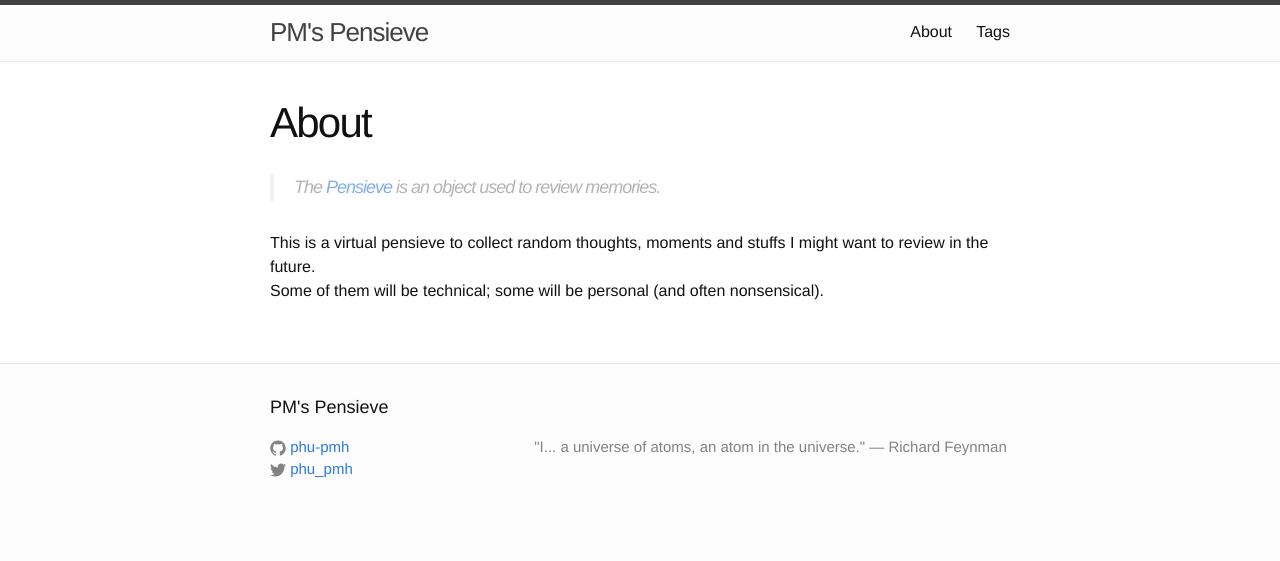
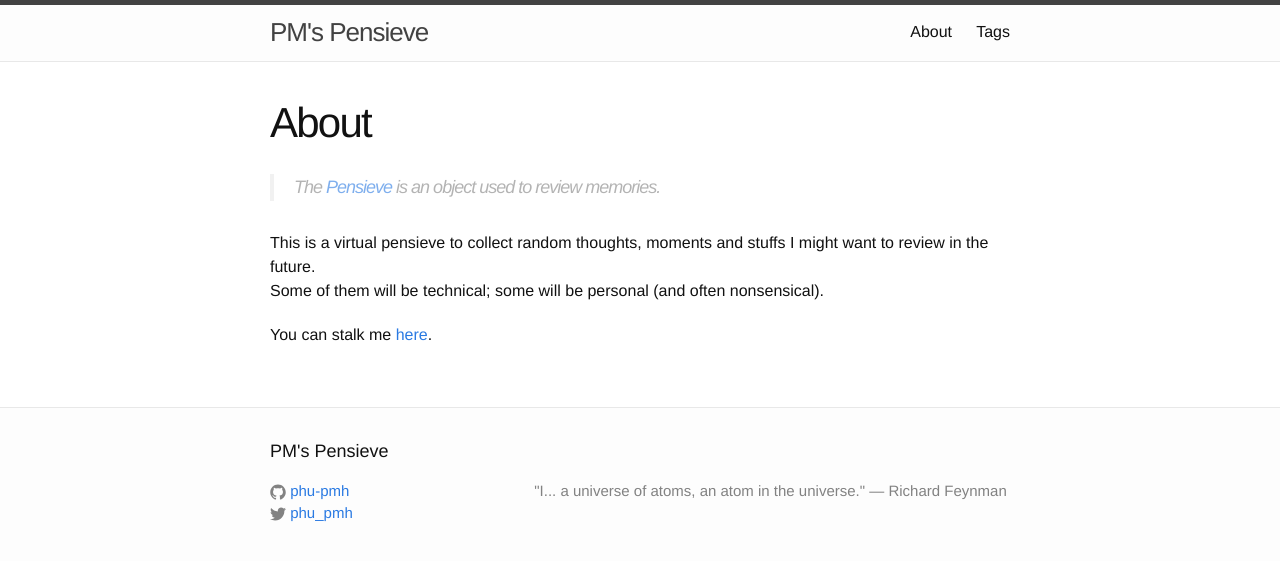
Before and after one commit to phu-pmh/logs, a Jekyll site: the page built from about.md, in a window 1280 px wide. Shown: the top 561 px of the page. Built offline with Jekyll 4.4.1, drawn with Linux system fonts in a browser that asks for light colours.

Commit message:
no message

```diff
--- a/about.md
+++ b/about.md
@@ -8,3 +8,5 @@ permalink: /about/
 
 This is a virtual pensieve to collect random thoughts, moments and stuffs I might want to review in the future.
 Some of them will be technical; some will be personal (and often nonsensical).
+
+You can stalk me [here](https://phumonhtut.me).
```
